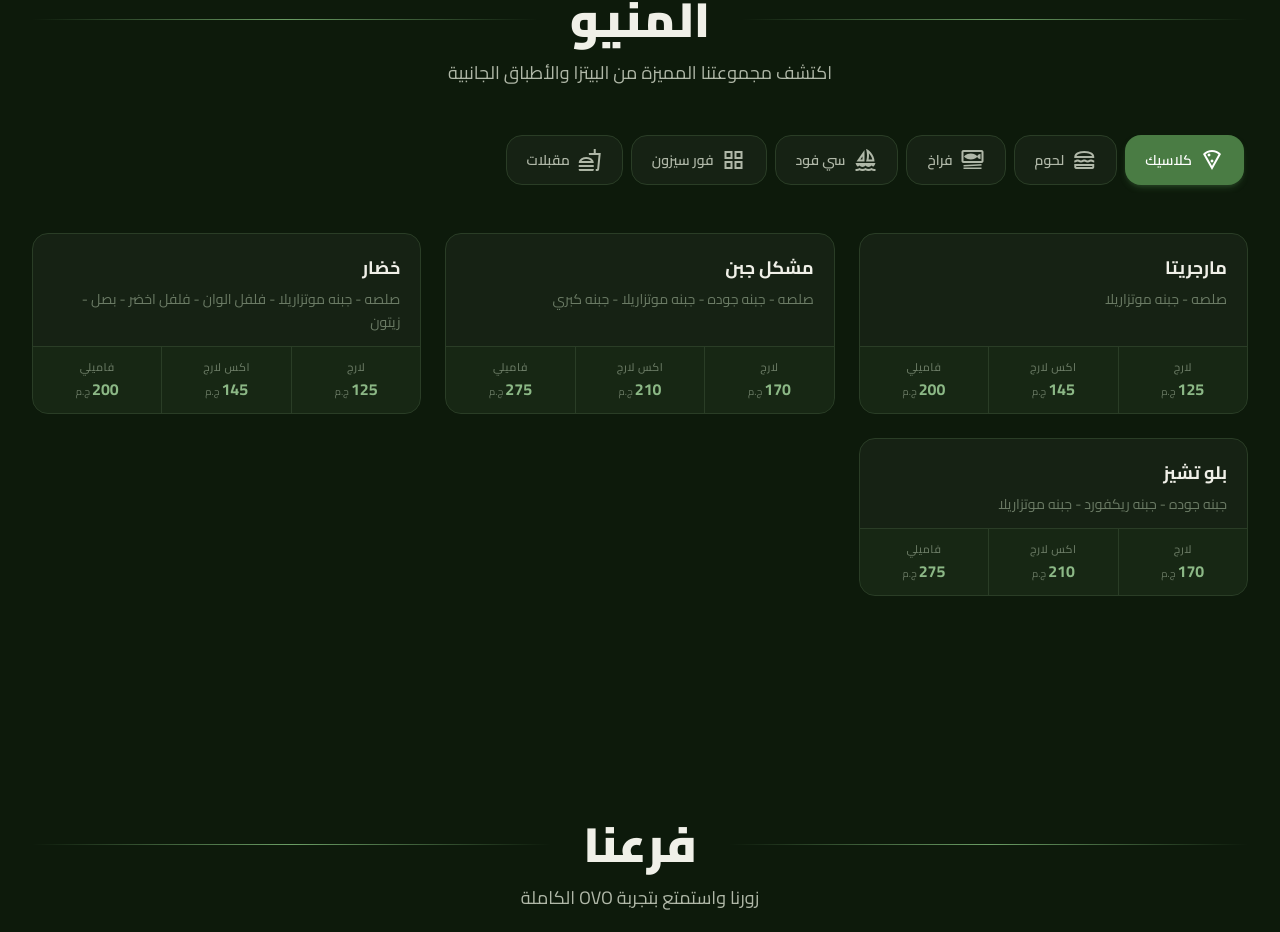
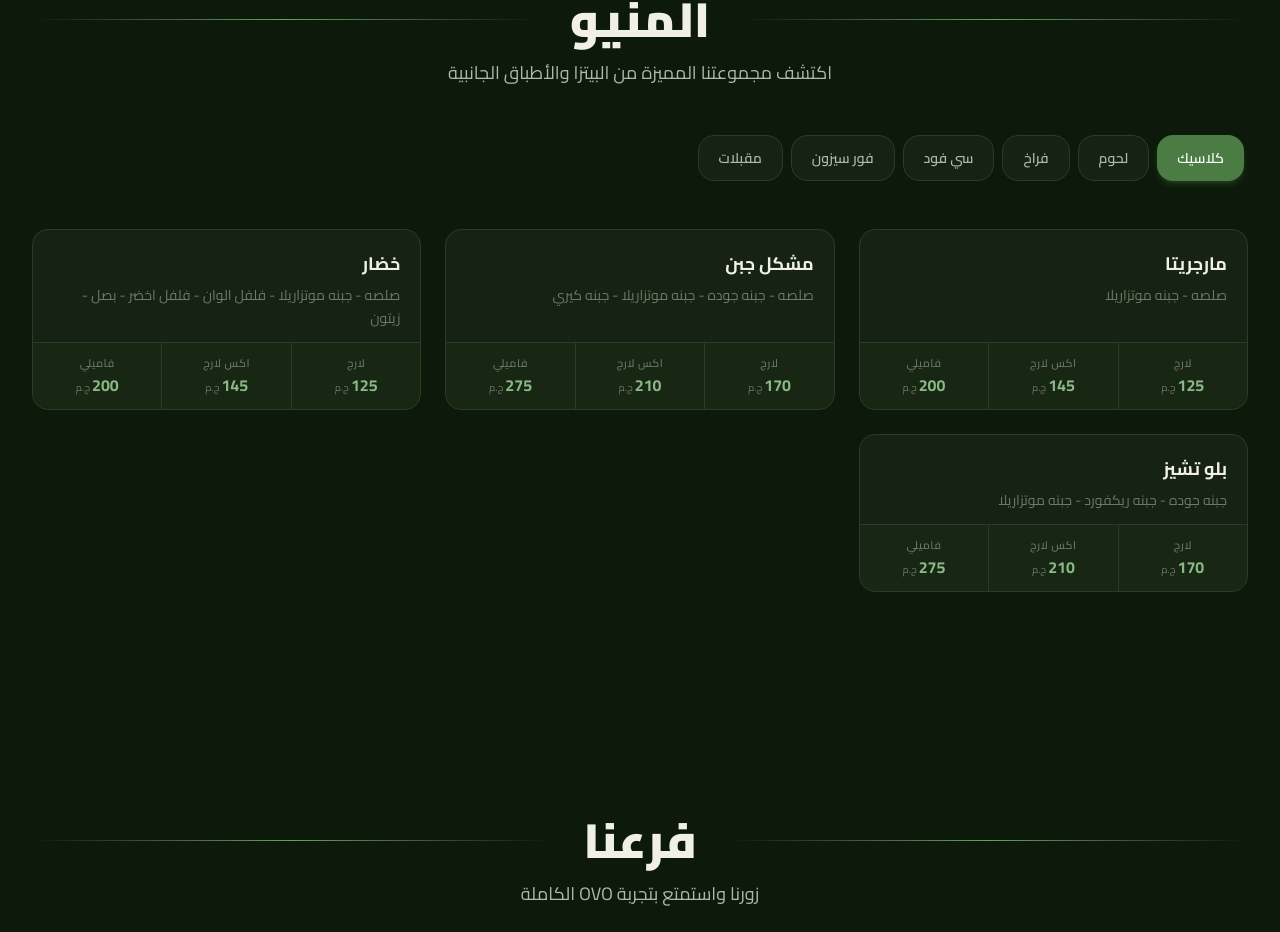
Before and after one commit to moemenhamdy/ovo-pizza, a Next.js app: page / in a window 1280 px wide. Shown: the part 917-1849 px from the top of the page. Built offline with nearby package versions, Linux system fonts and the light colour scheme; no server answers.

Commit message:
style: remove icons from menu category tabs

```diff
--- a/src/components/MenuSection.tsx
+++ b/src/components/MenuSection.tsx
@@ -72,15 +72,12 @@ export default function MenuSection() {
                   setActiveCategory(category.id);
                   scrollTabIntoView(category.id);
                 }}
-                className={`flex items-center gap-2 px-5 py-3 rounded-2xl text-sm font-semibold whitespace-nowrap transition-all duration-300 cursor-pointer shrink-0 ${
+                className={`px-5 py-3 rounded-2xl text-sm font-semibold whitespace-nowrap transition-all duration-300 cursor-pointer shrink-0 text-center ${
                   isActive
                     ? "bg-brand-600 text-white shadow-md shadow-brand-600/30"
                     : "bg-surface text-text-secondary border border-border hover:border-brand-400/50 hover:text-brand-500"
                 }`}
               >
-                <span className="material-icons-outlined text-[18px]">
-                  {category.icon}
-                </span>
                 {locale === "ar" ? category.nameAr : category.nameEn}
               </button>
             );
--- a/src/data/menu.ts
+++ b/src/data/menu.ts
@@ -40,7 +40,7 @@ export const menuData: MenuCategory[] = [
         id: "mixed-cheese",
         nameAr: "مشكل جبن",
         nameEn: "Mixed Cheese",
-        descriptionAr: "صلصه - جبنه جوده - جبنه موتزاريلا - جبنه كبري",
+        descriptionAr: "صلصه - جبنه جوده - جبنه موتزاريلا - جبنه كيري",
         descriptionEn: "Tomato sauce, gouda, mozzarella, cheddar cheese",
         prices: { large: 170, xlarge: 210, family: 275 },
       },
```
